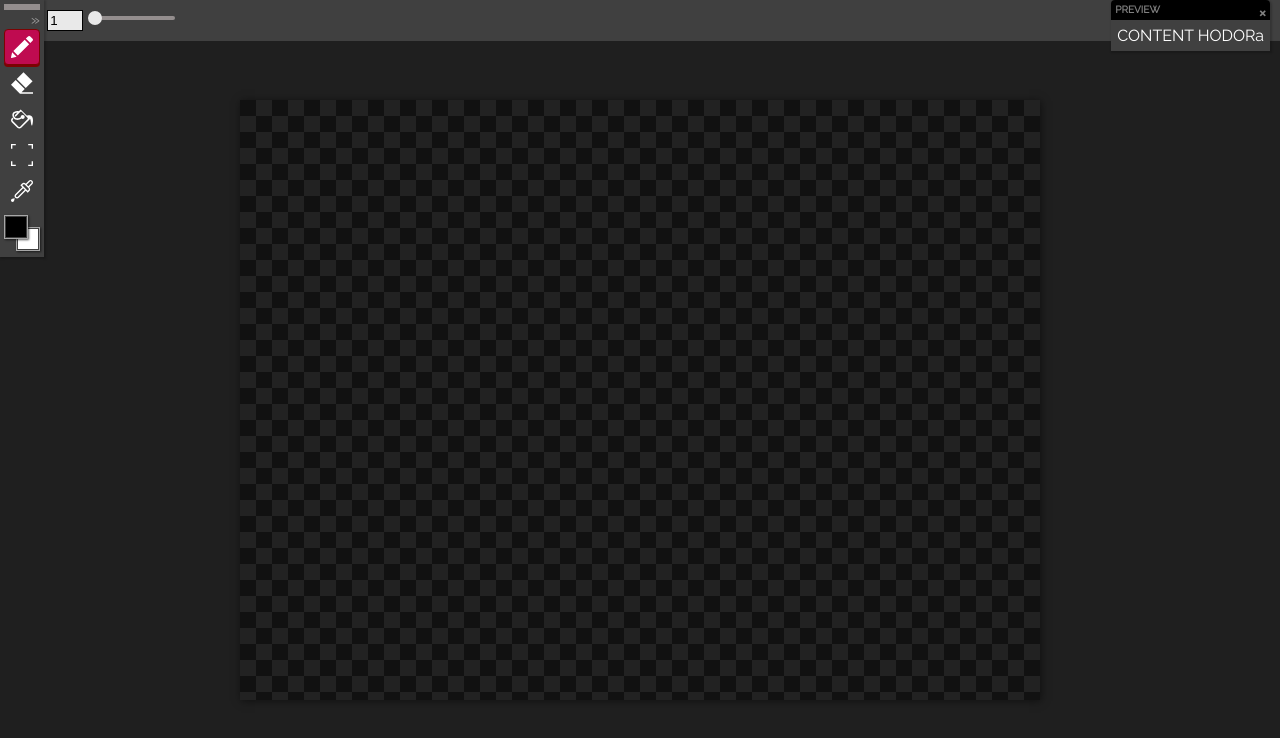
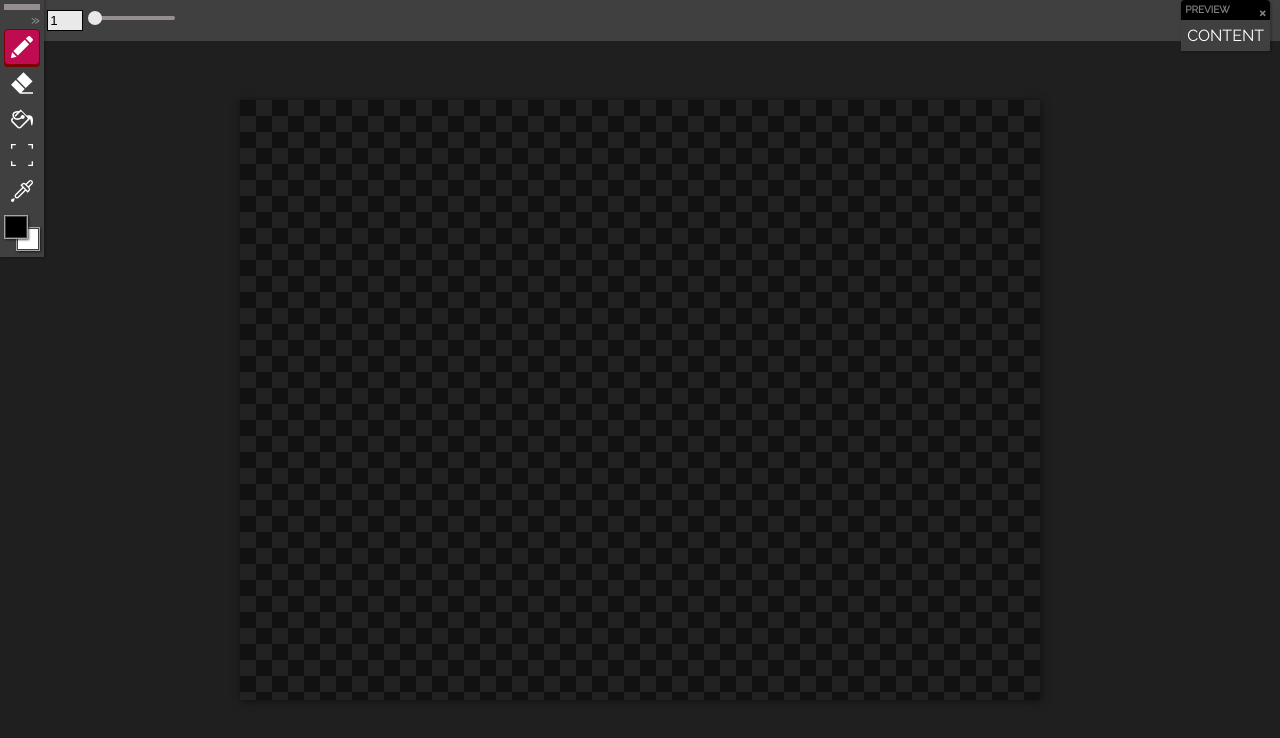
Before and after one commit to yuanworks/pixelly, a React (Create React App) app: page / in a window 1280 px wide. Shown: the top 738 px of the page. Built offline with nearby package versions, Linux system fonts and the light colour scheme.

Commit message:
Electron support

```diff
--- a/src/components/layout/Window.js
+++ b/src/components/layout/Window.js
@@ -23,7 +23,7 @@ class Window extends Component {
         <div className="Window-title">{this.props.title? this.props.title : ''}
           <span className="Window-close" onClick={this.handleClose}>&times;</span>
         </div>
-        <div className="Window-content">CONTENT HODORa</div>
+        <div className="Window-content">CONTENT</div>
       </div>
       </Draggable>
     );
```
